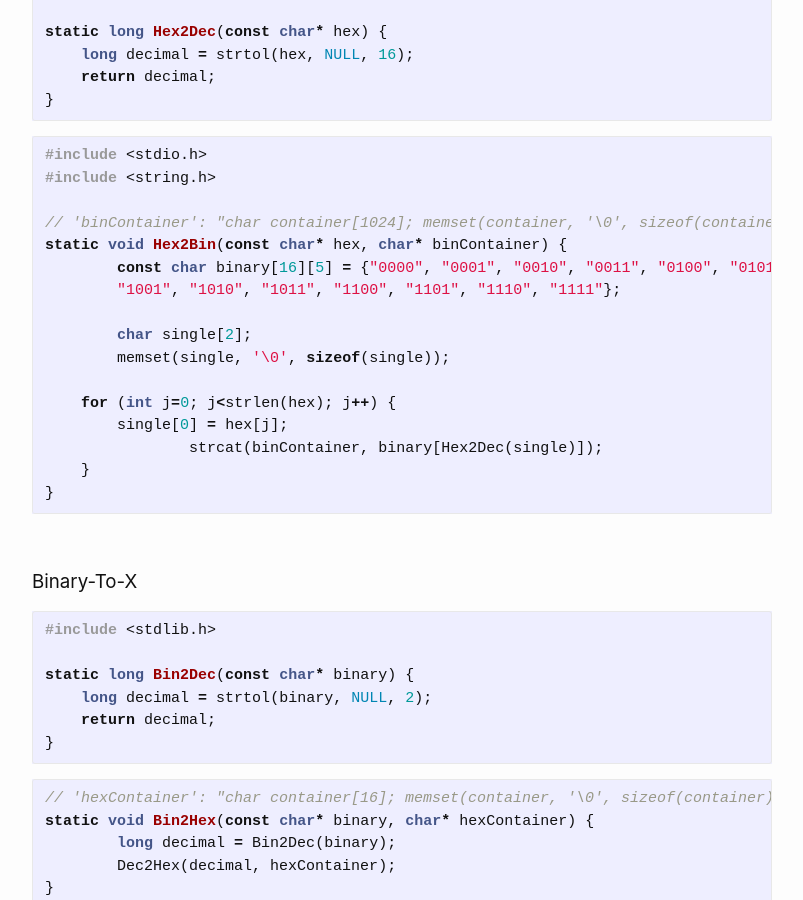
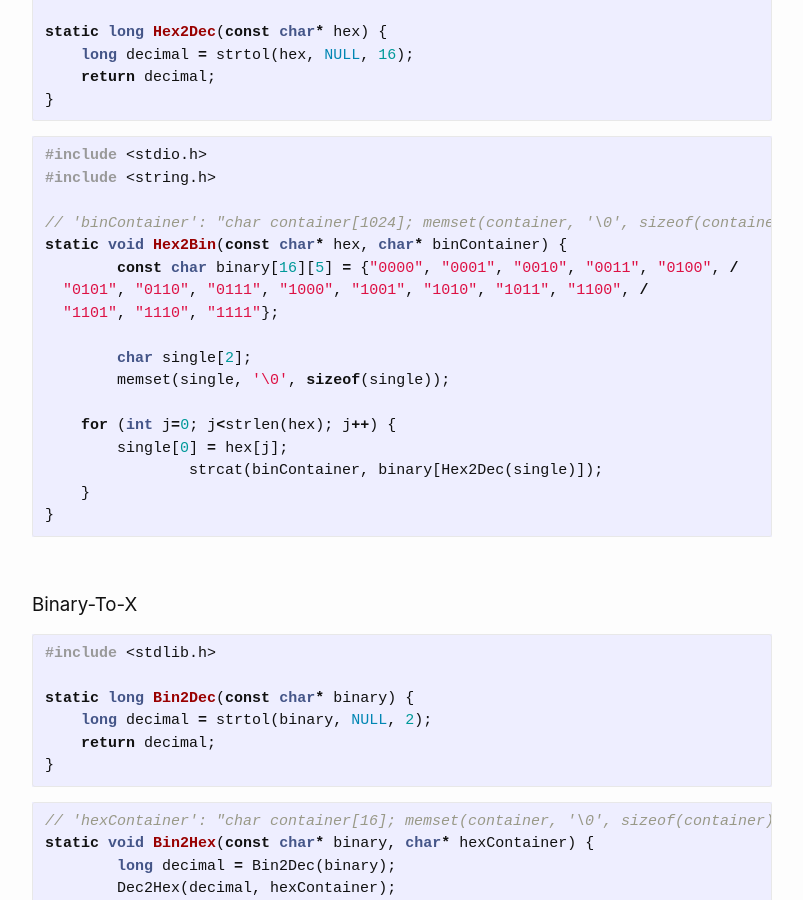
Before and after one commit to Hautaklyttn/progDocs, a Jekyll site: the page built from docs/articles/c_funcCollect.md, in a window 1280 px wide and 900 px high, scrolled down 400 px. Shown: the whole window, without its empty margins (238-1041 px from the left). Built offline with Jekyll 4.4.1, drawn with Linux system fonts in a browser that asks for light colours.

Commit message:
Update c_funcCollect.md

```diff
--- a/docs/articles/c_funcCollect.md
+++ b/docs/articles/c_funcCollect.md
@@ -32,8 +32,9 @@ static long Hex2Dec(const char* hex) {
 
 // 'binContainer': "char container[1024]; memset(container, '\0', sizeof(container));"
 static void Hex2Bin(const char* hex, char* binContainer) {
-	const char binary[16][5] = {"0000", "0001", "0010", "0011", "0100", "0101", "0110", "0111", "1000", \
-	"1001", "1010", "1011", "1100", "1101", "1110", "1111"};
+	const char binary[16][5] = {"0000", "0001", "0010", "0011", "0100", /
+  "0101", "0110", "0111", "1000", "1001", "1010", "1011", "1100", /
+  "1101", "1110", "1111"};
 
 	char single[2];
 	memset(single, '\0', sizeof(single));
```
